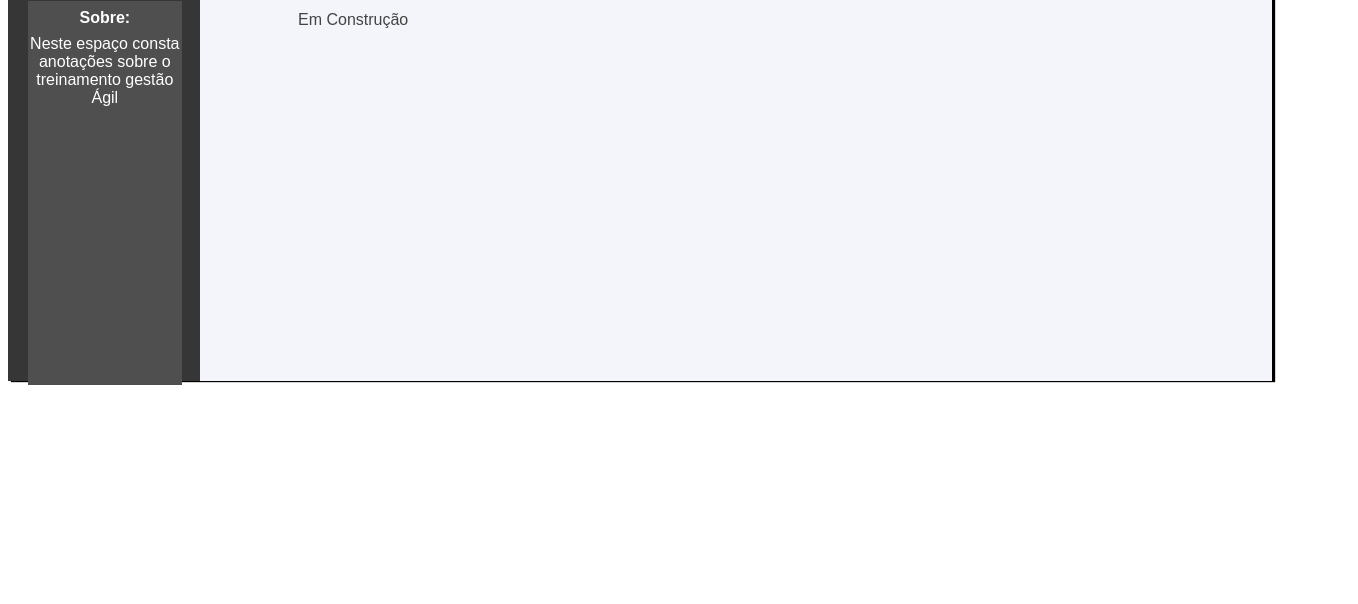
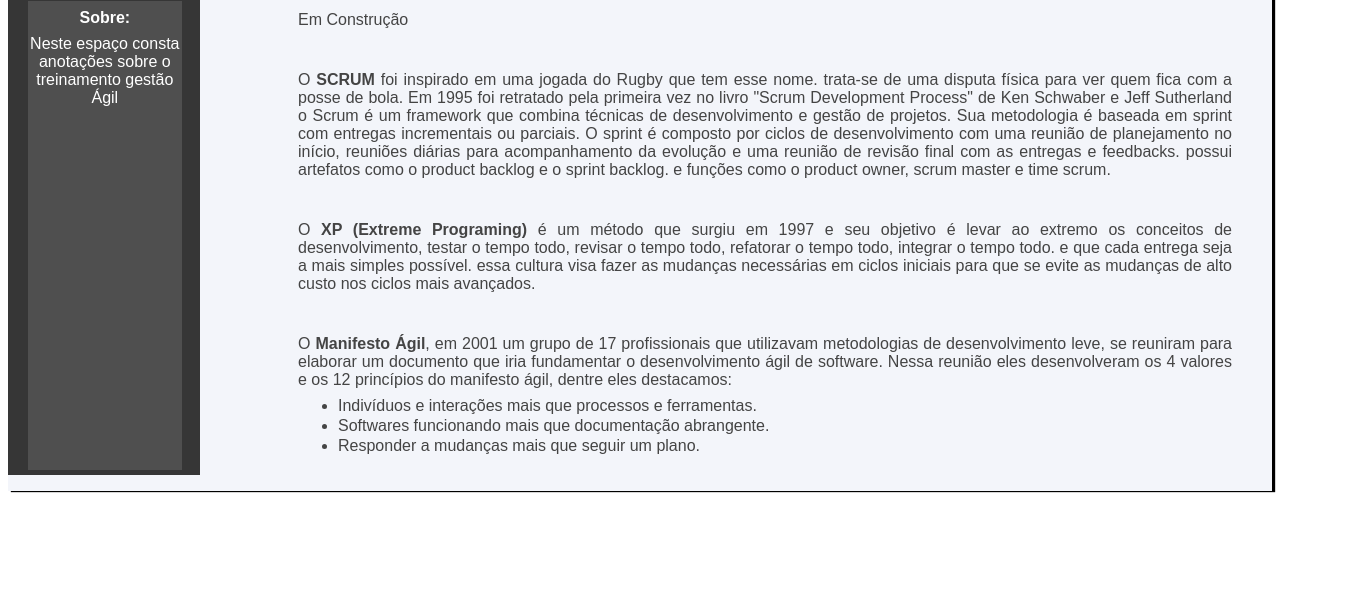
Before and after one commit to eduschi/dio-dasafio-github, a plain HTML site: page agil.html in a window 1280 px wide. Shown: the part 196-800 px from the top of the page, 1358 px wide, since content can reach past the window. Drawn offline with Linux system fonts and the light colour scheme.

Commit message:
Adicionada a parte gestao agil, e atualizacao do layout anterior

```diff
--- a/agil.html
+++ b/agil.html
@@ -34,7 +34,7 @@
   <div id="box3" class="box">
   <a href="./pensamento.html"> Pensamento computacional</a>
   </div>
-  <div id="box4" class="box">
+  <div id="box5" class="box">
   <a href="./agil.html"> Gestão Ágil</a>
   </div>
   </section>
@@ -51,7 +51,7 @@
     </div>
   </section>
   <section class="section-body">
-	<div class="container" id="left-side">
+	<div class="container" id="left-block1">
 		<div class="container" id="left-side-content">
 			<content class="left-menu" id="white-rabbit">
 			<p class="center" id="snow"> <b>Sobre:</b></p>
@@ -62,12 +62,31 @@
 
 	</div>
 
-	<div class="container" id="white">
+	<div class="container" id="expanded">
 		<content>
 			Em Construção
 			<p class="space">  </p>
-
-
+			O <b>SCRUM</b> foi inspirado em uma jogada do Rugby que tem esse nome.
+			trata-se de uma disputa física para ver quem fica com a posse de bola.
+			Em 1995 foi retratado pela primeira vez no livro "Scrum Development Process" de Ken Schwaber e Jeff Sutherland
+			o Scrum é um framework que combina técnicas de desenvolvimento e gestão de projetos.
+			Sua metodologia é baseada em sprint com entregas incrementais ou parciais.
+			O sprint é composto por ciclos de desenvolvimento com uma reunião de planejamento no início, reuniões diárias para acompanhamento da evolução e
+			uma reunião de revisão final com as entregas e feedbacks.
+			possui artefatos como o product backlog e o sprint backlog. e funções como o product owner, scrum master e time scrum.
+			<p class="space">  </p>
+			O <b>XP (Extreme Programing)</b> é um método que surgiu em 1997 e seu objetivo é levar ao extremo os
+			conceitos de desenvolvimento, testar o tempo todo, revisar o tempo todo, refatorar o tempo todo, integrar o tempo todo. e que cada entrega seja a mais simples possível.
+			essa cultura visa fazer as mudanças necessárias em ciclos iniciais para que se evite as mudanças de alto custo nos ciclos mais avançados.
+			<p class="space">  </p>
+			O <b>Manifesto Ágil</b>, em 2001 um grupo de 17 profissionais que utilizavam metodologias de desenvolvimento leve, se reuniram para elaborar um documento que iria
+			fundamentar o desenvolvimento ágil de software.
+			Nessa reunião eles desenvolveram os 4 valores e os 12 princípios do manifesto ágil, dentre eles destacamos:
+			<ul>
+			<li class="space">Indivíduos e interações mais que processos e ferramentas. </li>
+			<li class="space">Softwares funcionando mais que documentação abrangente. </li>
+			<li class="space">Responder a mudanças mais que seguir um plano. </li>
+			</ul>
 		</content>
 	</div>
   </section>
--- a/styles/style.css
+++ b/styles/style.css
@@ -125,6 +125,7 @@ section {
 
 
 }
+
 #left-block {
 	position: absolute;
 	left: 8px;
@@ -134,7 +135,15 @@ section {
 	background-color: #363636;
 
 }
+#left-block1 {
+	position: absolute;
+	left: 8px;
+	top: 177px;
+	width: 15%;
+	height: 494px;
+	background-color: #363636;
 
+}
 #left-side {
 	position: fixed;
 	left: 8px;
@@ -164,7 +173,7 @@ section {
 	right:20px;
 	top: 20px;
 	width:  80%;
-	height: 96%;
+	height: 95%;
 	background-color: #4f4f4f;
 
 
```
Also changed, not shown: pensamento.html (+1 -1 lines).
